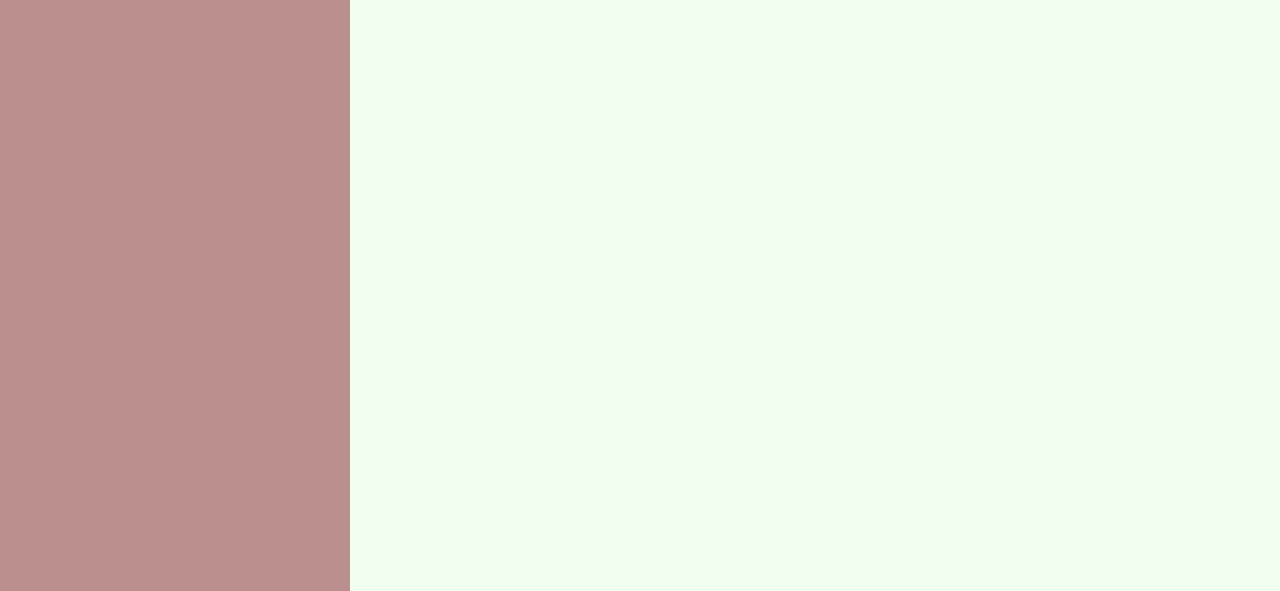
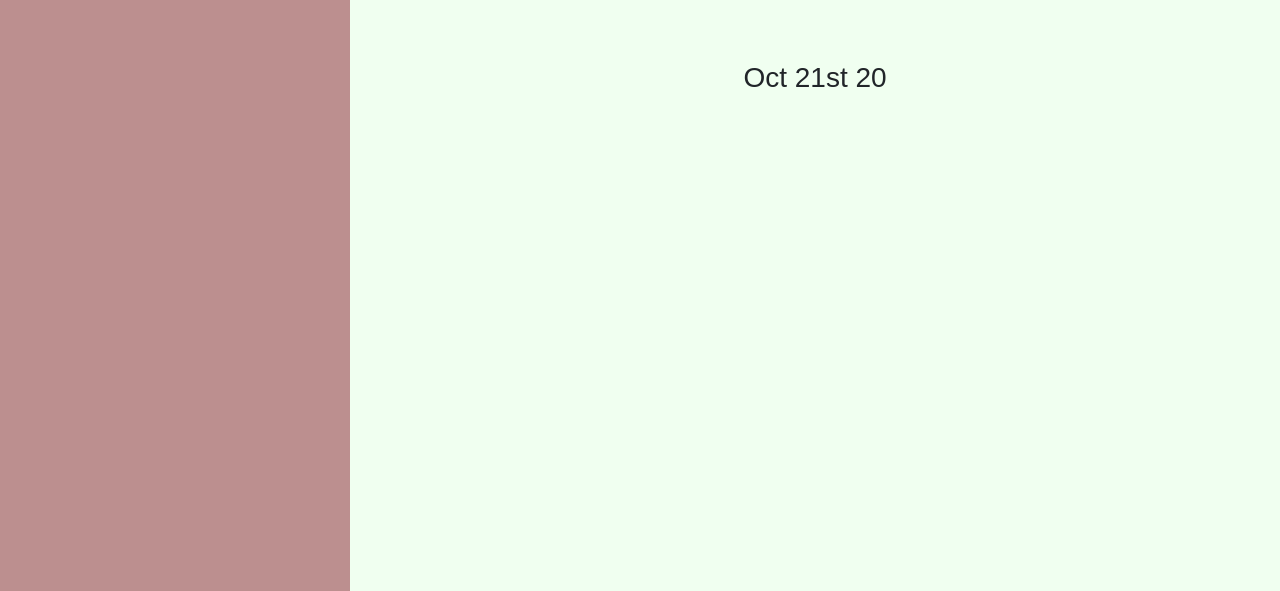
Before and after one commit to CaseyOverton/weatherApp, a plain HTML site: page index.html in a window 1280 px wide. Shown: the part 209-800 px from the top of the page. Drawn offline with nearby package versions, Linux system fonts and the light colour scheme; a web font is replaced by a local one.

Commit message:
linked moment js

```diff
--- a/index.html
+++ b/index.html
@@ -40,6 +40,7 @@
 <div id="resultDivCurrent" ><h1>Current Weather</h1><br><br>
   <div id="backgroundCurrent"></div>
   <h2 id="name"></h2>
+  <h3 id="time"></h3>
   <p id="date"></p>
   <p><img id="icon" ></p>
   <p id="temp"></p>
@@ -66,7 +67,7 @@ src="https://code.jquery.com/jquery-3.5.1.min.js"
 
 const m = moment();
 console.log(m.format("dddd"))
-
+$('#time').text(m.format("MMM Do YY"))
 $('#submit').click(function(event) {
   event.preventDefault();
 city = $('#citySearch').val().trim();
```
